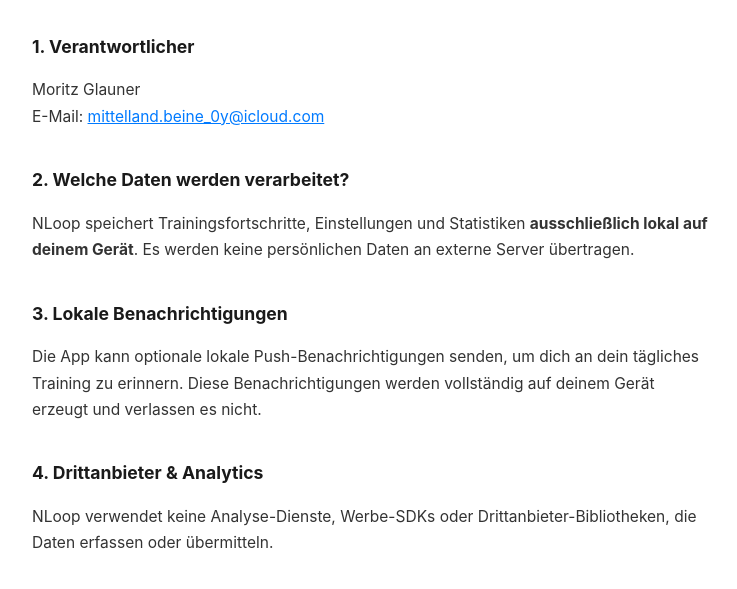
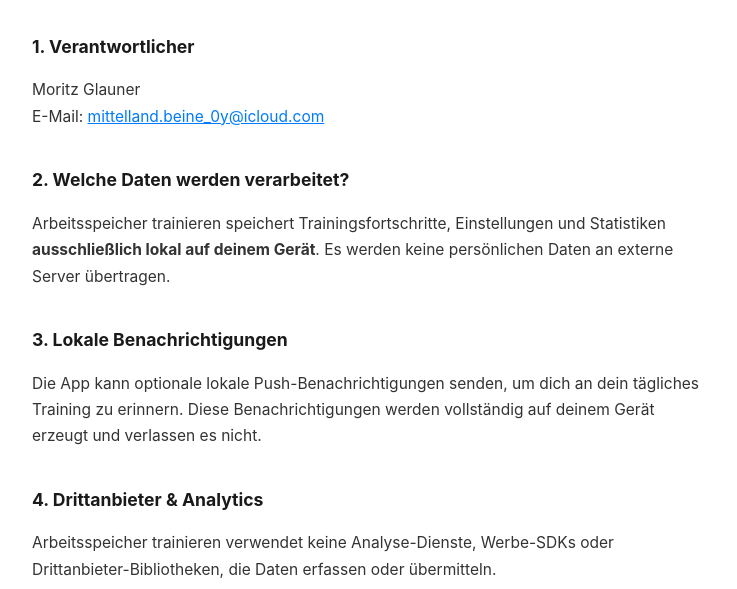
Before and after one commit to moritzg809/neuroloop-privacy, a plain HTML site: page index.html in a window 1280 px wide. Shown: the part 141-730 px from the top of the page, without its empty margins (268-1005 px from the left). Drawn offline with Linux system fonts and the light colour scheme.

Commit message:
fix: App-Name zu Arbeitsspeicher trainieren geändert

```diff
--- a/index.html
+++ b/index.html
@@ -3,7 +3,7 @@
 <head>
   <meta charset="UTF-8">
   <meta name="viewport" content="width=device-width, initial-scale=1.0">
-  <title>Datenschutzerklärung – NLoop</title>
+  <title>Datenschutzerklärung – Arbeitsspeicher trainieren</title>
   <style>
     body {
       font-family: -apple-system, BlinkMacSystemFont, "Segoe UI", sans-serif;
@@ -32,7 +32,7 @@
 
   <h2>2. Welche Daten werden verarbeitet?</h2>
   <p>
-    NLoop speichert Trainingsfortschritte, Einstellungen und Statistiken
+    Arbeitsspeicher trainieren speichert Trainingsfortschritte, Einstellungen und Statistiken
     <strong>ausschließlich lokal auf deinem Gerät</strong>. Es werden keine
     persönlichen Daten an externe Server übertragen.
   </p>
@@ -46,7 +46,7 @@
 
   <h2>4. Drittanbieter &amp; Analytics</h2>
   <p>
-    NLoop verwendet keine Analyse-Dienste, Werbe-SDKs oder
+    Arbeitsspeicher trainieren verwendet keine Analyse-Dienste, Werbe-SDKs oder
     Drittanbieter-Bibliotheken, die Daten erfassen oder übermitteln.
   </p>
 
```
